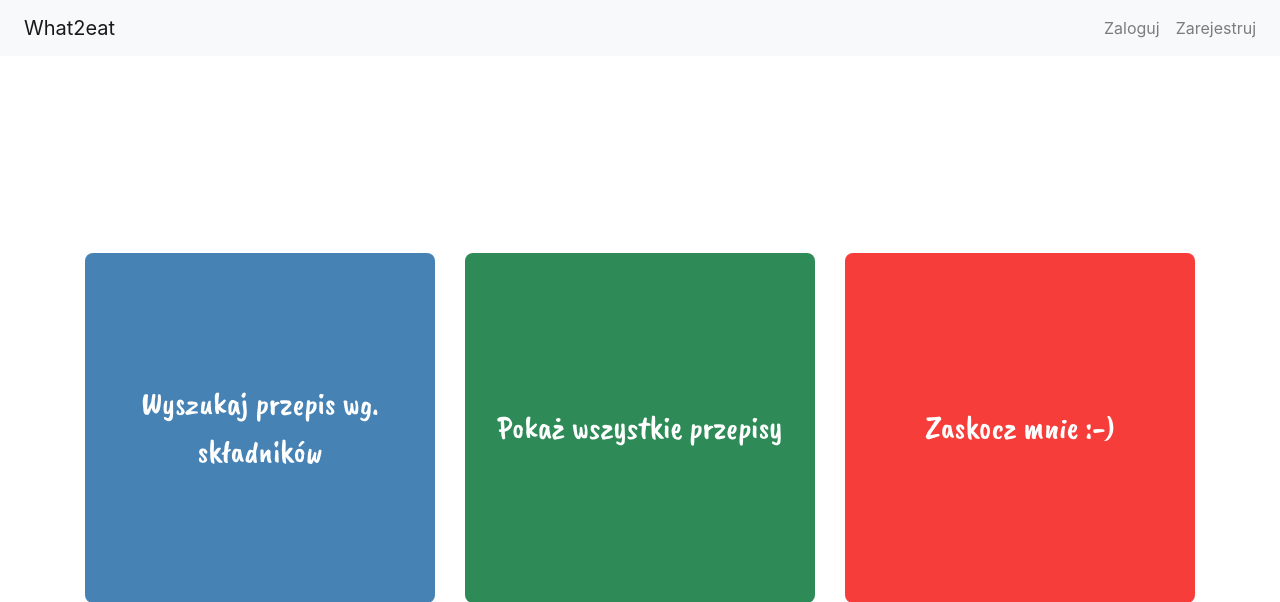
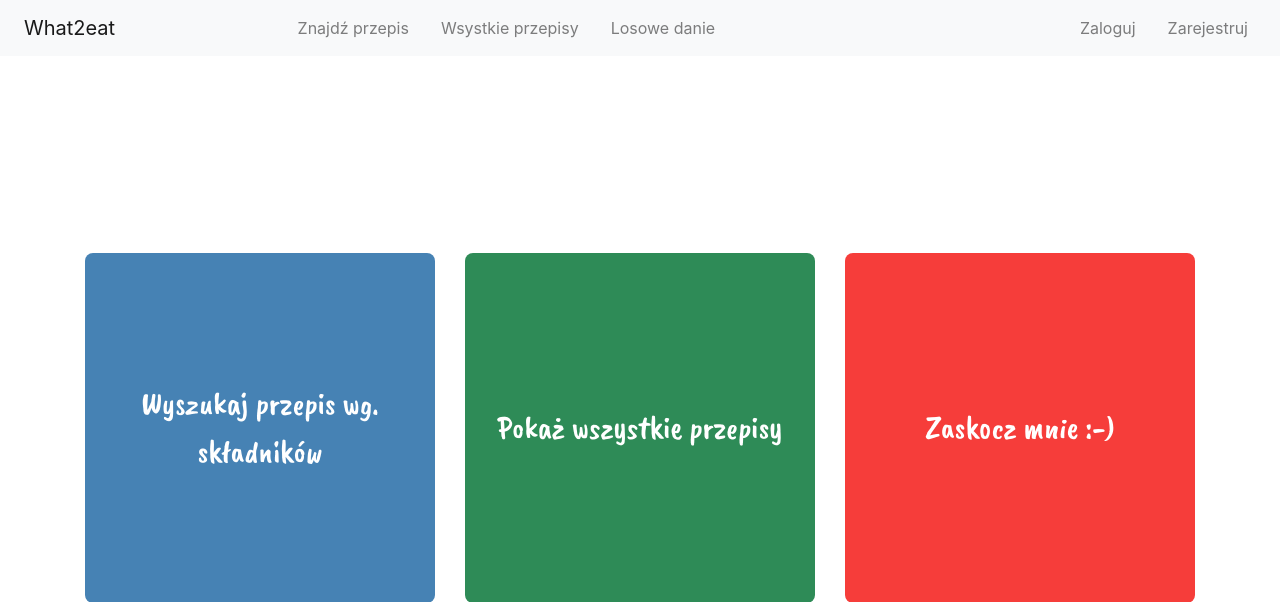
Before and after one commit to trzeciak000/Projekt-Kompetencyjny, a PHP site: page /Projekt-Kompetencyjny/ in a window 1280 px wide. Shown: the top 602 px of the page. Run offline with PHP 8.4, Linux system fonts and the light colour scheme; some libraries are stand-ins or nearby versions.

Commit message:
Dodane linki do podstron

```diff
--- a/main_panel.php
+++ b/main_panel.php
@@ -9,13 +9,18 @@
 	</button>
 
     <div class="navbar-collapse collapse" id="navbarToggle" style="">
+        <ul class="navbar-nav m-auto">
+            <li class="nav-item mx-2"><a class="nav-link" href="<?php echo ROOT_PATH; ?>searchsite.php">Znajdź przepis</a></li>
+            <li class="nav item mx-2"><a class="nav-link" href="<?php echo ROOT_PATH; ?>views/listall.php">Wsystkie przepisy</a></li>
+            <li class="nav item mx-2"><a class="nav-link" href="<?php echo ROOT_PATH; ?>views/losowy_przepis.php">Losowe danie</a></li>
+        </ul>
         <ul class="navbar-nav ml-auto">
             <?php if(isset($_SESSION['zalogowany'])) : ?>
                 <li class="nav-item mx-2"><a class="nav-link" href="#">Witaj <?php echo $_SESSION['dane_usera']['login']; ?></a></li>
                 <li class="nav item mx-2"><a class="nav-link" href="<?php echo ROOT_PATH; ?>views/user/logout.php">Wyloguj</a></li>
             <?php else : ?>
-                <li class="nav-item"><a class="nav-link" href="<?php echo ROOT_PATH; ?>views/user/logowanie.php">Zaloguj</a></li>
-                <li class="nav-item"><a class="nav-link" href="<?php echo ROOT_PATH; ?>views/user/rejestracja.php">Zarejestruj</a></li>
+                <li class="nav-item mx-2"><a class="nav-link" href="<?php echo ROOT_PATH; ?>views/user/logowanie.php">Zaloguj</a></li>
+                <li class="nav-item mx-2"><a class="nav-link" href="<?php echo ROOT_PATH; ?>views/user/rejestracja.php">Zarejestruj</a></li>
             <?php endif; ?>
         </ul>
 	</div>
```
